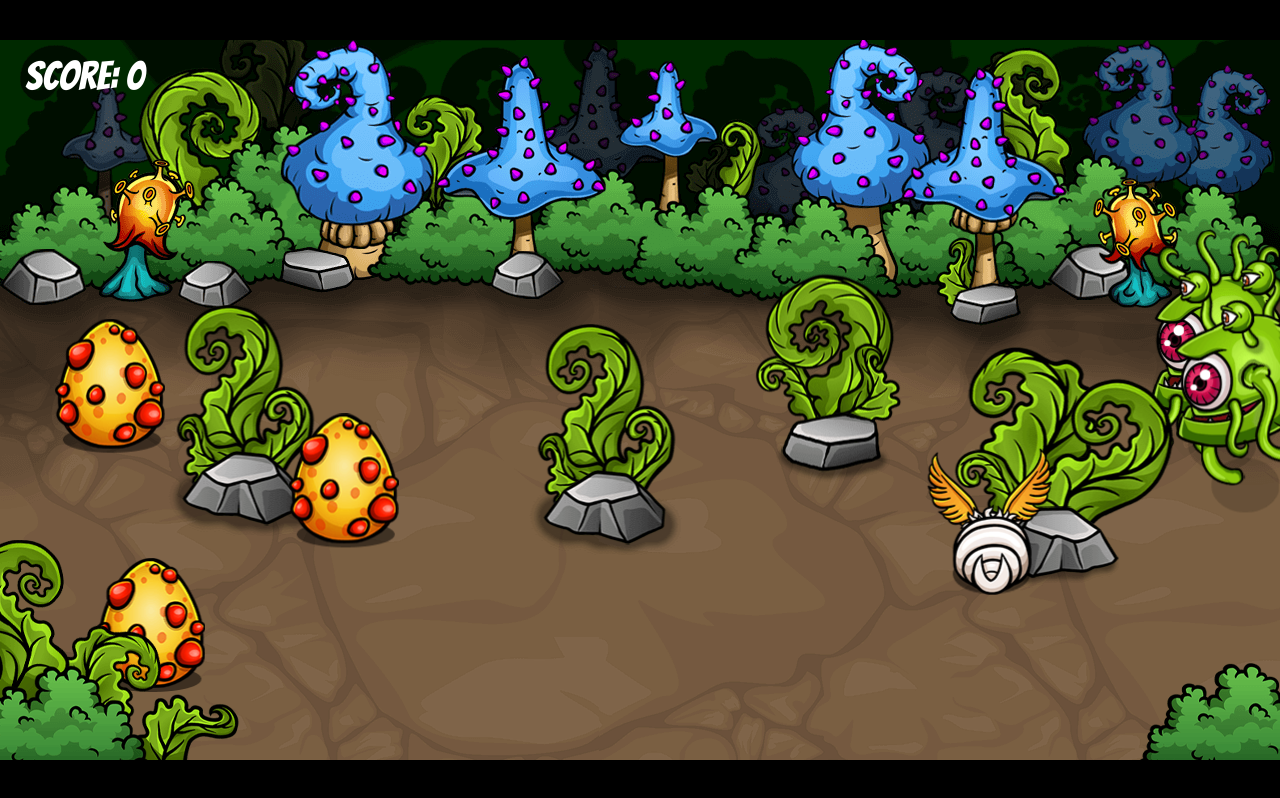
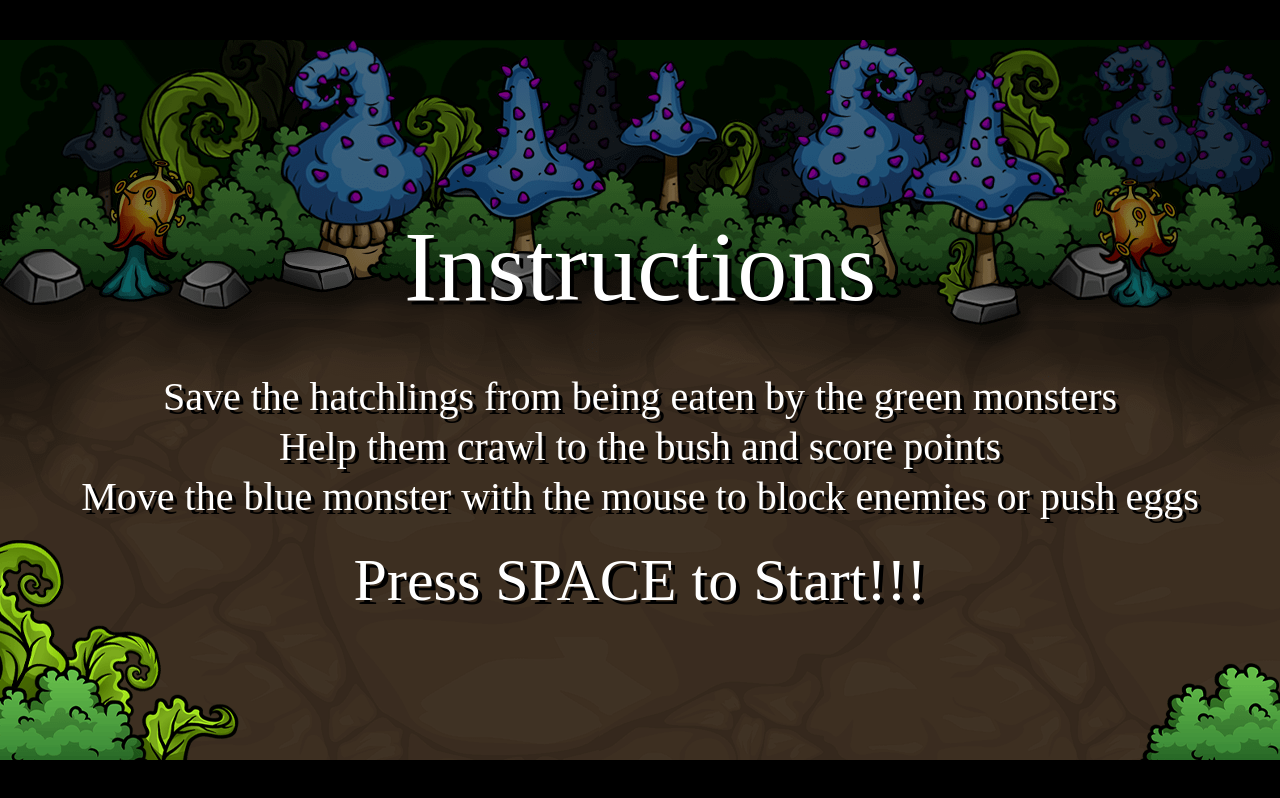
Before and after one commit to Samrat-14/bullseye-game, a plain HTML site: page index.html in a window 1280 px wide. Drawn offline with Linux system fonts and the light colour scheme.

Commit message:
instructions overlay added

```diff
--- a/script.js
+++ b/script.js
@@ -702,6 +702,53 @@ window.addEventListener("load", function () {
             this.gameOver = false;
         }
 
+        instructions(context) {
+            context.save();
+            context.fillStyle = "rgba(0, 0, 0, 0.5)";
+            context.fillRect(0, 0, this.width, this.height);
+            context.fillStyle = "white";
+            context.textAlign = "center";
+            context.shadowOffsetX = 4;
+            context.shadowOffsetY = 4;
+            context.shadowColor = "black";
+            let message1 = "Instructions";
+            let message2 =
+                "Save the hatchlings from being eaten by the green monsters";
+            let message3 = "Help them crawl to the bush and score points";
+            let message4 =
+                "Move the blue monster with the mouse to block enemies or push eggs";
+            let message5 = "Press SPACE to Start!!!";
+            context.font = "100px Bangers";
+            context.fillText(
+                message1,
+                this.width * 0.5,
+                this.height * 0.5 - 100
+            );
+            context.font = "40px Bangers";
+            context.fillText(
+                message2,
+                this.width * 0.5,
+                this.height * 0.5 + 10
+            );
+            context.fillText(
+                message3,
+                this.width * 0.5,
+                this.height * 0.5 + 60
+            );
+            context.fillText(
+                message4,
+                this.width * 0.5,
+                this.height * 0.5 + 110
+            );
+            context.font = "60px Bangers";
+            context.fillText(
+                message5,
+                this.width * 0.5,
+                this.height * 0.5 + 200
+            );
+            context.restore();
+        }
+
         init() {
             for (let i = 0; i < 5; i++) {
                 this.addEnemy();
@@ -742,6 +789,7 @@ window.addEventListener("load", function () {
     }
 
     const game = new Game(canvas);
+    game.instructions(ctx);
     game.init();
 
     let lastTime = 0;
@@ -752,5 +800,11 @@ window.addEventListener("load", function () {
         requestAnimationFrame(animate);
     }
 
-    animate(0);
+    let gameStarted = false;
+    window.addEventListener("keydown", (e) => {
+        if (e.key == " " && !gameStarted) {
+            gameStarted = true;
+            animate(0);
+        }
+    });
 });
--- a/style.css
+++ b/style.css
@@ -15,6 +15,8 @@ body {
     top: 50%;
     left: 50%;
     transform: translate(-50%, -50%);
+    max-width: 100%;
+    max-height: 100%;
 }
 
 #overlay {
@@ -23,6 +25,8 @@ body {
     left: 50%;
     transform: translate(-50%, -50%);
     pointer-events: none;
+    max-width: 100%;
+    max-height: 100%;
 }
 
 #obstacles,
```
Also changed, not shown: to-do.txt.
